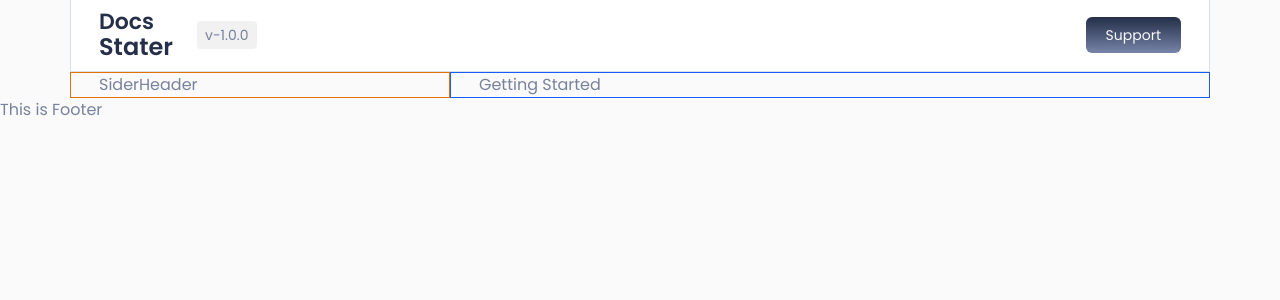
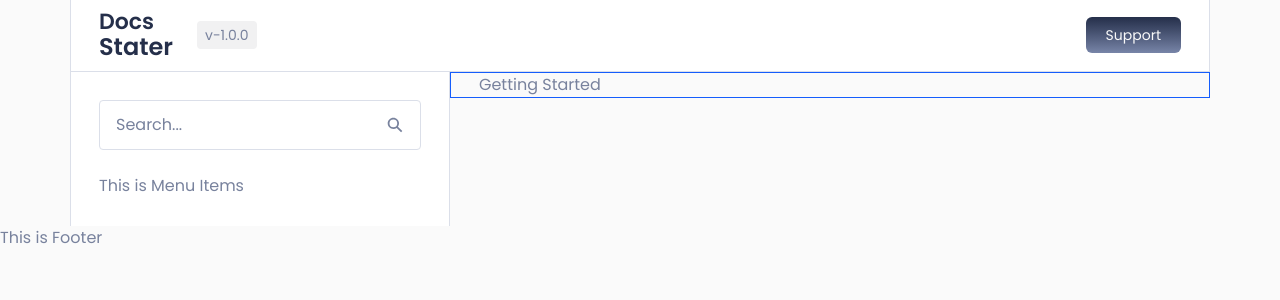
Before and after one commit to AbrarulRhythm/documentation-starter, a React (Vite) app: page / in a window 1280 px wide. Shown: the top 300 px of the page. Built offline with nearby package versions, Linux system fonts and the light colour scheme.

Commit message:
added side header search bar and added fontwase cdn link

```diff
--- a/index.html
+++ b/index.html
@@ -5,6 +5,15 @@
         <link rel="icon" type="image/svg+xml" href="/favicon.svg" />
         <meta name="viewport" content="width=device-width, initial-scale=1.0" />
         <title>Documentation Starter - Mountain Theme</title>
+
+        <!-- Font Awesome CDN -->
+        <link
+            rel="stylesheet"
+            href="https://cdnjs.cloudflare.com/ajax/libs/font-awesome/7.3.1/css/all.min.css"
+            integrity="sha512-QeR2VH+lsBE5LSAe1Q5EnTBbe7XTBubt8dG93Y7gidSgdMCr8nVqKcfKAMyN96SV8KDbZVTDXChatu5G2KQGzg=="
+            crossorigin="anonymous"
+            referrerpolicy="no-referrer"
+        />
     </head>
     <body>
         <div id="root"></div>
--- a/package.json
+++ b/package.json
@@ -13,6 +13,7 @@
     "@tailwindcss/vite": "^4.3.3",
     "react": "^19.2.8",
     "react-dom": "^19.2.8",
+    "react-icons": "^5.7.0",
     "react-router": "^8.3.1",
     "tailwindcss": "^4.3.3"
   },
--- a/src/layout/MainLayout.jsx
+++ b/src/layout/MainLayout.jsx
@@ -17,11 +17,14 @@ const MainLayout = () => {
             <main className="site-main">
                 <div className="container">
                     <div className="flex flex-wrap">
+                        {/* Side Header */}
                         <div className="w-4/12">
-                            <div className="border border-amber-600 px-3 lg:px-7 hidden lg:block">
+                            <div className="bg-white border-x border-dark-03 overflow-hidden px-3 lg:px-7 hidden lg:block">
                                 <SiderHeader></SiderHeader>
                             </div>
                         </div>
+
+                        {/* Outlet */}
                         <div className="w-full lg:w-8/12">
                             <div className="border border-blue-600 px-3 lg:px-7">
                                 <Outlet></Outlet>
--- /dev/null
+++ b/src/pages/Shared/SiderHeader/MenuItems.jsx
@@ -0,0 +1,9 @@
+const MenuItems = () => {
+    return (
+        <div>
+            <h1>This is Menu Items</h1>
+        </div>
+    );
+};
+
+export default MenuItems;
--- a/src/pages/Shared/SiderHeader/SiderHeader.jsx
+++ b/src/pages/Shared/SiderHeader/SiderHeader.jsx
@@ -1,7 +1,18 @@
+import { IoSearchSharp } from 'react-icons/io5';
+import MenuItems from './MenuItems';
+
 const SiderHeader = () => {
     return (
-        <div>
-            <h1>SiderHeader</h1>
+        <div className="py-7">
+            {/* Search Button */}
+            <div>
+                <button className="flex items-center justify-between w-full border border-dark-03 rounded-sm py-3 px-4 mb-6 cursor-pointer hover:border-dark-06 duration-200">
+                    <span>Search...</span> <IoSearchSharp className="text-lg" />
+                </button>
+            </div>
+
+            {/* Menu Items */}
+            <MenuItems></MenuItems>
         </div>
     );
 };
```
Also changed, not shown: 1 other file (tests, documents, lock files or other folders).
